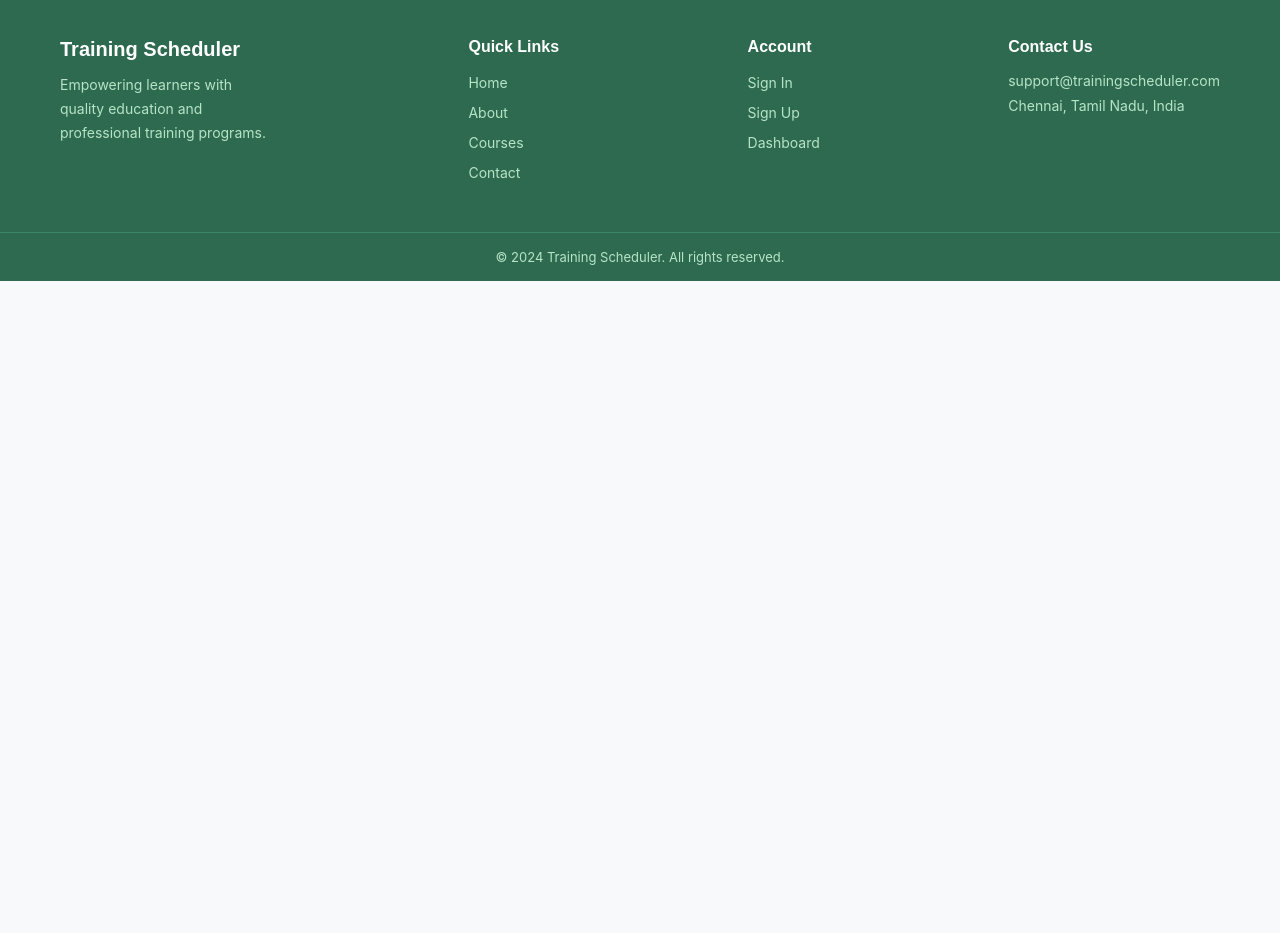
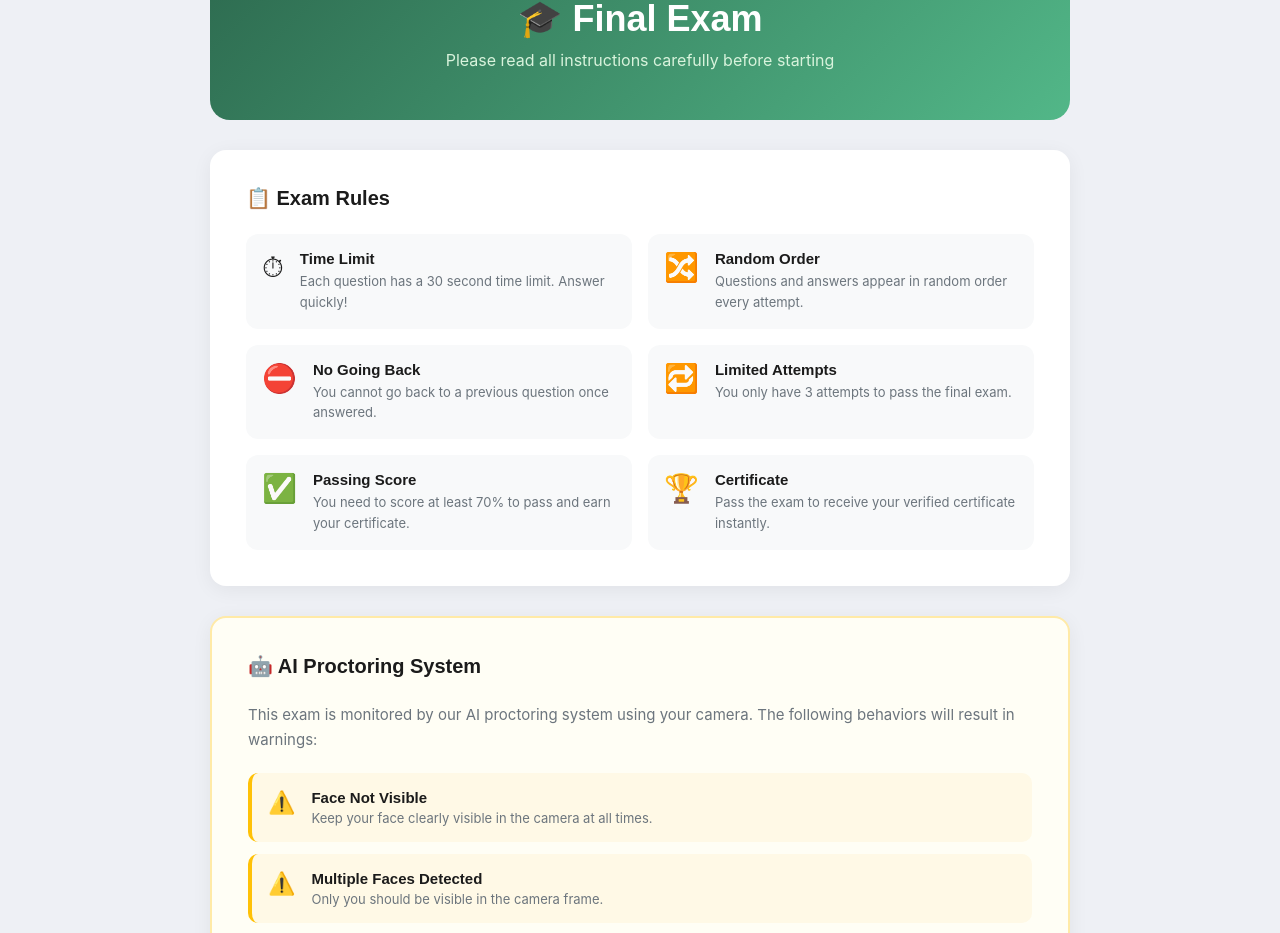
Before and after one commit to Harihp1906/training-scheduler, a React (Create React App) app: page /exam/instructions in a window 1280 px wide. Shown: the part 162-1095 px from the top of the page. Before the commit the page ends 800 px from the top, so only its background shows below. Built offline with nearby package versions, Linux system fonts and the light colour scheme.

Commit message:
Added Exam Instructions page with AI proctoring rules

```diff
--- a/src/pages/student/ExamInstructions.jsx
+++ b/src/pages/student/ExamInstructions.jsx
@@ -1,9 +1,152 @@
-import React from 'react'
+import { useNavigate } from 'react-router-dom';
+import '../styles/student/ExamInstructions.css';
 
 const ExamInstructions = () => {
+
+  const navigate = useNavigate();
+
+  const handleStartExam = () => {
+    navigate('/exam/1');
+  };
+
   return (
-    <div>ExamInstructions</div>
-  )
+    <div className="instructions-page">
+      <div className="instructions-container">
+
+        <div className="instructions-header">
+          <h1>🎓 Final Exam</h1>
+          <p>Please read all instructions carefully before starting</p>
+        </div>
+
+        {/* Rules */}
+        <div className="instructions-section">
+          <h2>📋 Exam Rules</h2>
+          <div className="rules-grid">
+            <div className="rule-card">
+              <span className="rule-icon">⏱</span>
+              <div>
+                <h4>Time Limit</h4>
+                <p>Each question has a 30 second time limit. Answer quickly!</p>
+              </div>
+            </div>
+            <div className="rule-card">
+              <span className="rule-icon">🔀</span>
+              <div>
+                <h4>Random Order</h4>
+                <p>Questions and answers appear in random order every attempt.</p>
+              </div>
+            </div>
+            <div className="rule-card">
+              <span className="rule-icon">⛔</span>
+              <div>
+                <h4>No Going Back</h4>
+                <p>You cannot go back to a previous question once answered.</p>
+              </div>
+            </div>
+            <div className="rule-card">
+              <span className="rule-icon">🔁</span>
+              <div>
+                <h4>Limited Attempts</h4>
+                <p>You only have 3 attempts to pass the final exam.</p>
+              </div>
+            </div>
+            <div className="rule-card">
+              <span className="rule-icon">✅</span>
+              <div>
+                <h4>Passing Score</h4>
+                <p>You need to score at least 70% to pass and earn your certificate.</p>
+              </div>
+            </div>
+            <div className="rule-card">
+              <span className="rule-icon">🏆</span>
+              <div>
+                <h4>Certificate</h4>
+                <p>Pass the exam to receive your verified certificate instantly.</p>
+              </div>
+            </div>
+          </div>
+        </div>
+
+        {/* AI Proctoring */}
+        <div className="instructions-section proctoring-section">
+          <h2>🤖 AI Proctoring System</h2>
+          <p className="proctoring-intro">This exam is monitored by our AI proctoring system using your camera. The following behaviors will result in warnings:</p>
+
+          <div className="warning-list">
+            <div className="warning-item">
+              <span className="warning-icon">⚠️</span>
+              <div>
+                <h4>Face Not Visible</h4>
+                <p>Keep your face clearly visible in the camera at all times.</p>
+              </div>
+            </div>
+            <div className="warning-item">
+              <span className="warning-icon">⚠️</span>
+              <div>
+                <h4>Multiple Faces Detected</h4>
+                <p>Only you should be visible in the camera frame.</p>
+              </div>
+            </div>
+            <div className="warning-item">
+              <span className="warning-icon">⚠️</span>
+              <div>
+                <h4>Tab Switching</h4>
+                <p>Do not switch to another tab or window during the exam.</p>
+              </div>
+            </div>
+            <div className="warning-item">
+              <span className="warning-icon">⚠️</span>
+              <div>
+                <h4>Phone Detected</h4>
+                <p>Do not use or show any mobile device during the exam.</p>
+              </div>
+            </div>
+          </div>
+
+          <div className="termination-notice">
+            <span>❌</span>
+            <p><strong>3 warnings = Exam automatically terminated!</strong> The attempt will be counted and recorded.</p>
+          </div>
+        </div>
+
+        {/* Setup Checklist */}
+        <div className="instructions-section">
+          <h2>✅ Before You Start</h2>
+          <div className="checklist">
+            <div className="check-item">
+              <span>💡</span>
+              <p>Sit in a well lit room so your face is clearly visible</p>
+            </div>
+            <div className="check-item">
+              <span>🎥</span>
+              <p>Make sure your camera is working properly</p>
+            </div>
+            <div className="check-item">
+              <span>🔇</span>
+              <p>Find a quiet place with no distractions</p>
+            </div>
+            <div className="check-item">
+              <span>🌐</span>
+              <p>Ensure you have a stable internet connection</p>
+            </div>
+            <div className="check-item">
+              <span>👤</span>
+              <p>Make sure you are alone in the room</p>
+            </div>
+          </div>
+        </div>
+
+        {/* Start Button */}
+        <div className="instructions-footer">
+          <p>By clicking Start Exam you agree to be monitored by our AI proctoring system.</p>
+          <button className="btn-start-exam" onClick={handleStartExam}>
+            🎓 Start Final Exam
+          </button>
+        </div>
+
+      </div>
+    </div>
+  );
 }
 
-export default ExamInstructions
+export default ExamInstructions;
--- a/src/pages/styles/student/ExamInstructions.css
+++ b/src/pages/styles/student/ExamInstructions.css
@@ -0,0 +1,198 @@
+/* ==================== EXAM INSTRUCTIONS PAGE ==================== */
+
+.instructions-page {
+  min-height: calc(100vh - 70px);
+  background-color: #eef0f5;
+  padding: 40px 20px;
+}
+
+.instructions-container {
+  max-width: 860px;
+  margin: 0 auto;
+  display: flex;
+  flex-direction: column;
+  gap: 30px;
+}
+
+/* Header */
+.instructions-header {
+  text-align: center;
+  background: linear-gradient(135deg, #2D6A4F, #52B788);
+  padding: 50px 40px;
+  border-radius: 20px;
+  color: var(--white);
+}
+
+.instructions-header h1 {
+  font-size: 36px;
+  font-weight: 700;
+  color: var(--white);
+  margin-bottom: 10px;
+}
+
+.instructions-header p {
+  font-size: 16px;
+  color: #d8f3dc;
+}
+
+/* Section */
+.instructions-section {
+  background-color: var(--white);
+  border-radius: 16px;
+  padding: 36px;
+  box-shadow: 0 4px 20px rgba(0,0,0,0.06);
+}
+
+.instructions-section h2 {
+  font-size: 20px;
+  font-weight: 700;
+  color: var(--dark);
+  margin-bottom: 24px;
+}
+
+/* Rules Grid */
+.rules-grid {
+  display: grid;
+  grid-template-columns: repeat(2, 1fr);
+  gap: 16px;
+}
+
+.rule-card {
+  display: flex;
+  align-items: flex-start;
+  gap: 16px;
+  padding: 16px;
+  background-color: #f8f9fa;
+  border-radius: 12px;
+}
+
+.rule-icon {
+  font-size: 28px;
+  flex-shrink: 0;
+}
+
+.rule-card h4 {
+  font-size: 15px;
+  font-weight: 600;
+  color: var(--dark);
+  margin-bottom: 4px;
+}
+
+.rule-card p {
+  font-size: 13px;
+  color: var(--grey);
+  line-height: 1.6;
+}
+
+/* Proctoring */
+.proctoring-section {
+  border: 2px solid #ffeaa7;
+  background-color: #fffef5;
+}
+
+.proctoring-intro {
+  font-size: 15px;
+  color: var(--grey);
+  margin-bottom: 20px;
+  line-height: 1.7;
+}
+
+.warning-list {
+  display: flex;
+  flex-direction: column;
+  gap: 12px;
+  margin-bottom: 20px;
+}
+
+.warning-item {
+  display: flex;
+  align-items: flex-start;
+  gap: 16px;
+  padding: 16px;
+  background-color: #fff9e6;
+  border-radius: 10px;
+  border-left: 4px solid #ffc107;
+}
+
+.warning-icon {
+  font-size: 22px;
+  flex-shrink: 0;
+}
+
+.warning-item h4 {
+  font-size: 15px;
+  font-weight: 600;
+  color: var(--dark);
+  margin-bottom: 4px;
+}
+
+.warning-item p {
+  font-size: 13px;
+  color: var(--grey);
+}
+
+.termination-notice {
+  display: flex;
+  align-items: center;
+  gap: 14px;
+  background-color: #fde8e8;
+  border-radius: 10px;
+  padding: 16px 20px;
+  border-left: 4px solid var(--error);
+  font-size: 24px;
+}
+
+.termination-notice p {
+  font-size: 15px;
+  color: #842029;
+}
+
+/* Checklist */
+.checklist {
+  display: flex;
+  flex-direction: column;
+  gap: 12px;
+}
+
+.check-item {
+  display: flex;
+  align-items: center;
+  gap: 16px;
+  padding: 14px 16px;
+  background-color: #f0faf4;
+  border-radius: 10px;
+  font-size: 28px;
+}
+
+.check-item p {
+  font-size: 15px;
+  color: var(--dark);
+}
+
+/* Footer */
+.instructions-footer {
+  text-align: center;
+  padding: 10px 0 20px;
+}
+
+.instructions-footer p {
+  font-size: 13px;
+  color: var(--grey);
+  margin-bottom: 20px;
+}
+
+.btn-start-exam {
+  background-color: var(--primary);
+  color: var(--white);
+  padding: 16px 48px;
+  border-radius: 12px;
+  font-size: 18px;
+  font-weight: 700;
+  font-family: 'Inter', sans-serif;
+  transition: background-color 0.3s;
+  box-shadow: 0 4px 20px rgba(45,106,79,0.3);
+}
+
+.btn-start-exam:hover {
+  background-color: var(--primary-light);
+}
```
